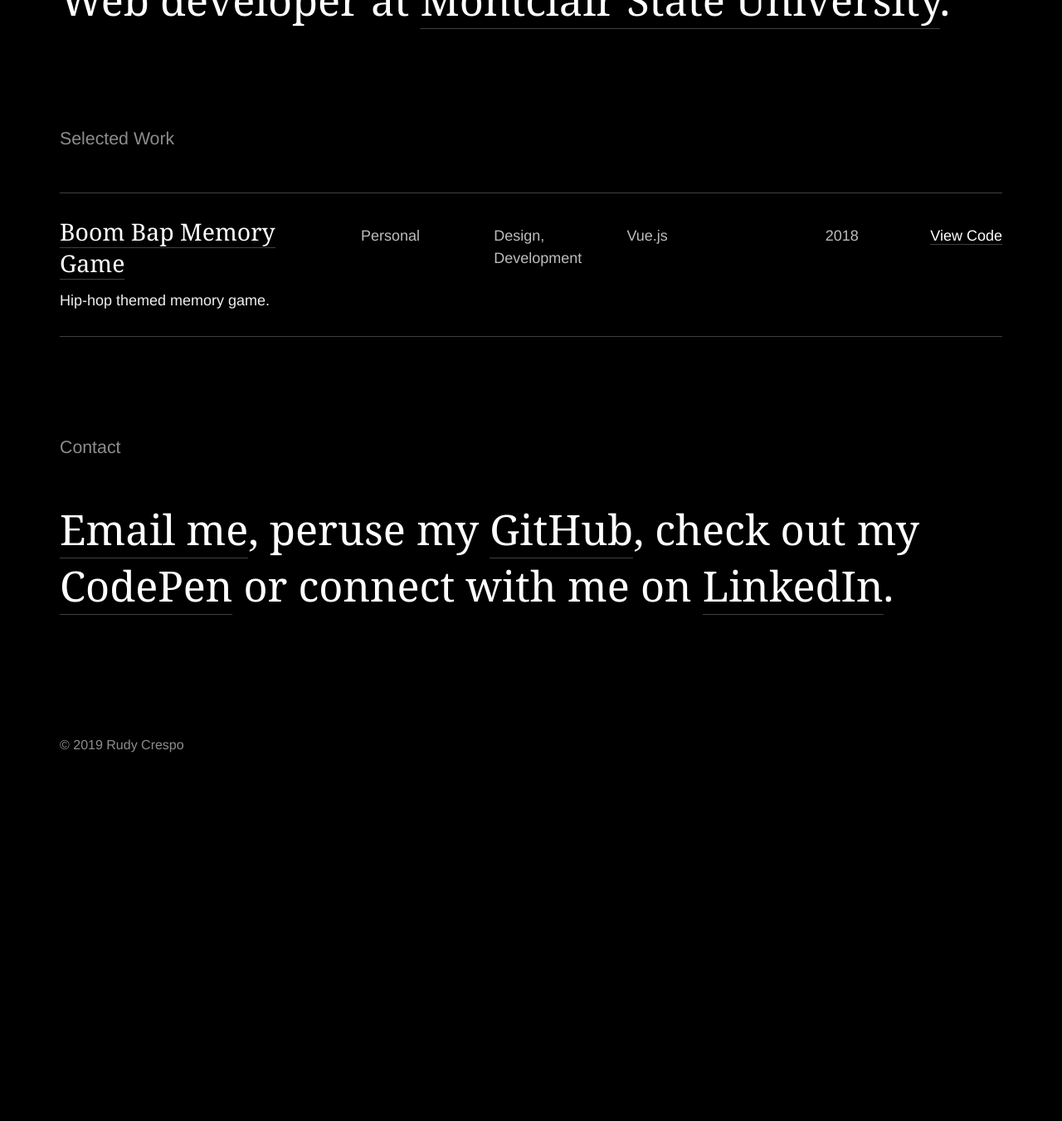
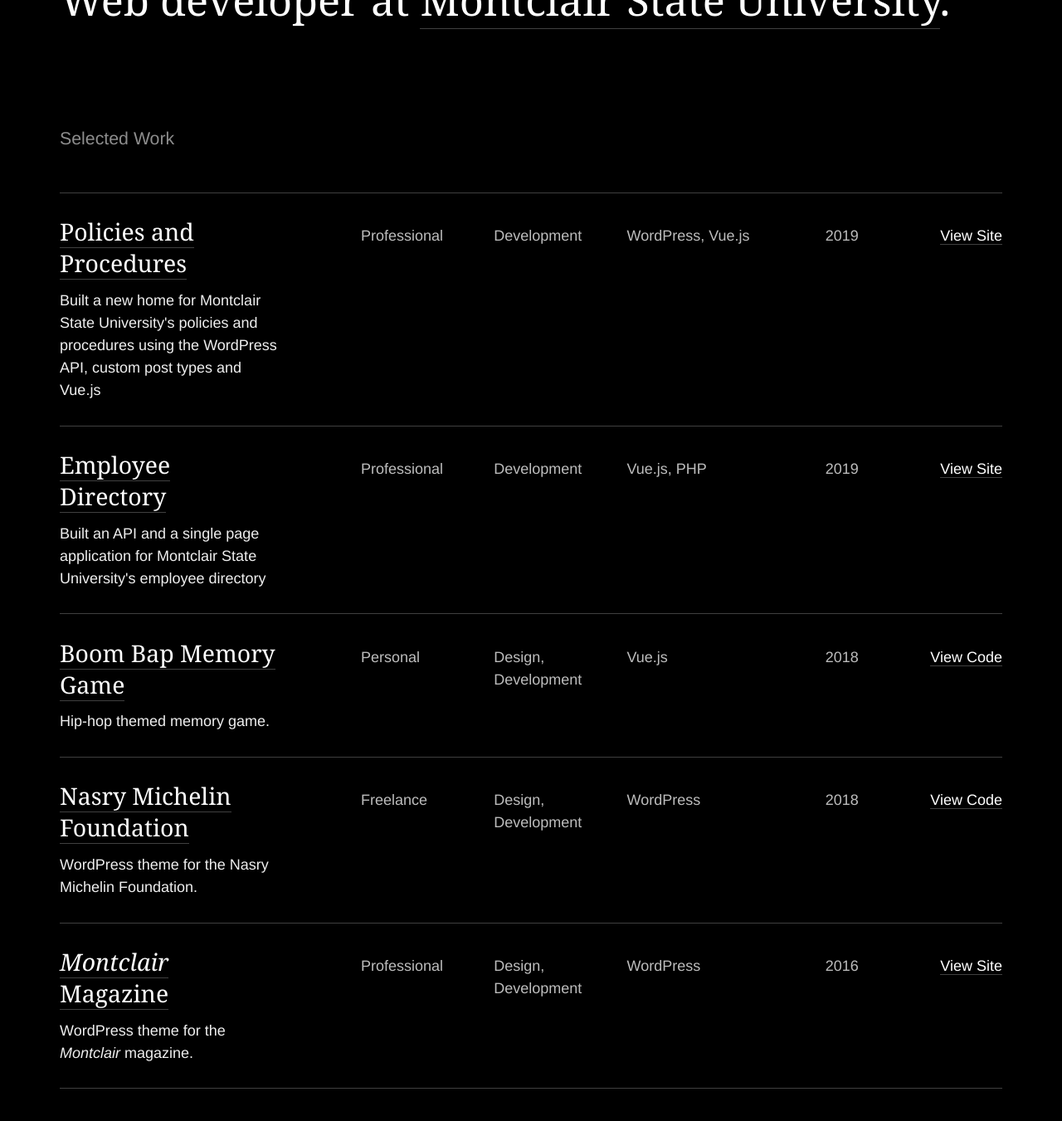
Before and after one commit to rcrespo9/portfolio-2018, a Jekyll site: the page built from index.md, in a window 1280 px wide and 1400 px high, scrolled down 751 px. Shown: the top 1351 px of the window at 83% size. Built offline with Jekyll 4.4.1, drawn with Linux system fonts in a browser that asks for light colours; some web fonts are replaced; before the commit the page ends 1688 px from its top, so only the background shows below that.

Commit message:
add montclair projects

```diff
--- a/_data/projects.yml
+++ b/_data/projects.yml
@@ -1,3 +1,20 @@
+- name: <em>Montclair</em> Magazine
+  url: https://www.montclair.edu/magazine/
+  description: WordPress theme for the <em>Montclair</em> magazine.
+  year: 2016
+  role: Design, Development
+  technologies: WordPress
+  context: Professional
+
+- name: Nasry Michelin Foundation
+  url: https://nasrymichelenfoundation.org/
+  description: WordPress theme for the Nasry Michelin Foundation.
+  year: 2018
+  role: Design, Development
+  technologies: WordPress
+  context: Freelance
+  github_url: https://github.com/rcrespo9/nasry-michelen-foundation
+
 - name: Boom Bap Memory Game
   url: https://boom-bap-memory-game.netlify.com/
   description: Hip-hop themed memory game.
@@ -6,3 +23,19 @@
   technologies: Vue.js
   context: Personal
   github_url: https://github.com/rcrespo9/hip-hop-memory-card-game
+
+- name: Employee Directory
+  url: https://www.montclair.edu/employee-directory
+  description: Built an API and a single page application for Montclair State University's employee directory
+  year: 2019
+  role: Development
+  technologies: Vue.js, PHP
+  context: Professional
+
+- name: Policies and Procedures
+  url: https://www.montclair.edu/policies/
+  description: Built a new home for Montclair State University's policies and procedures using the WordPress API, custom post types and Vue.js
+  year: 2019
+  role: Development
+  technologies: WordPress, Vue.js
+  context: Professional
```
